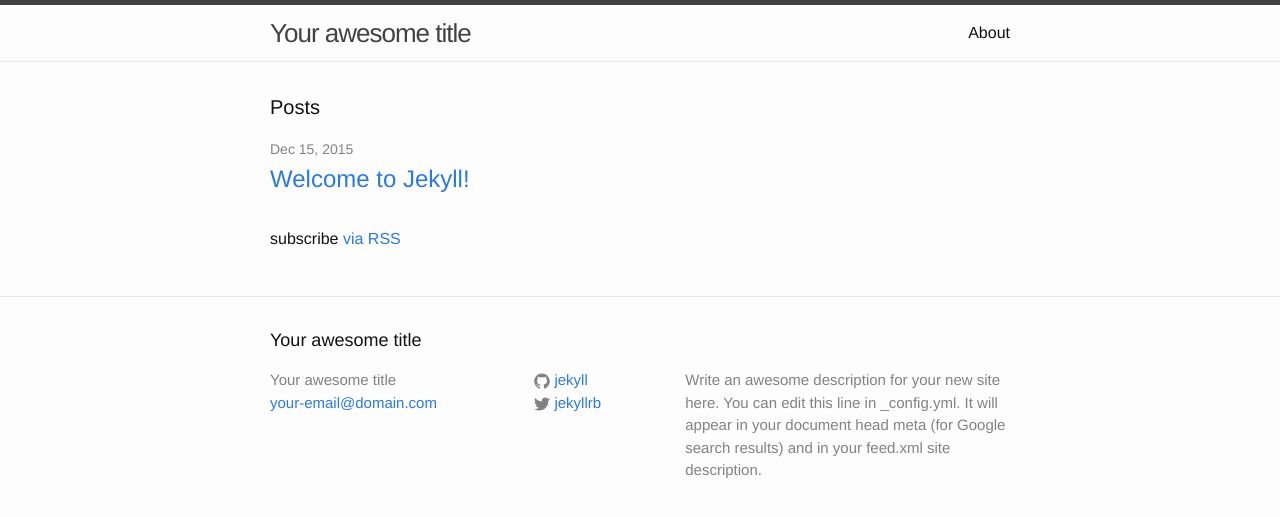
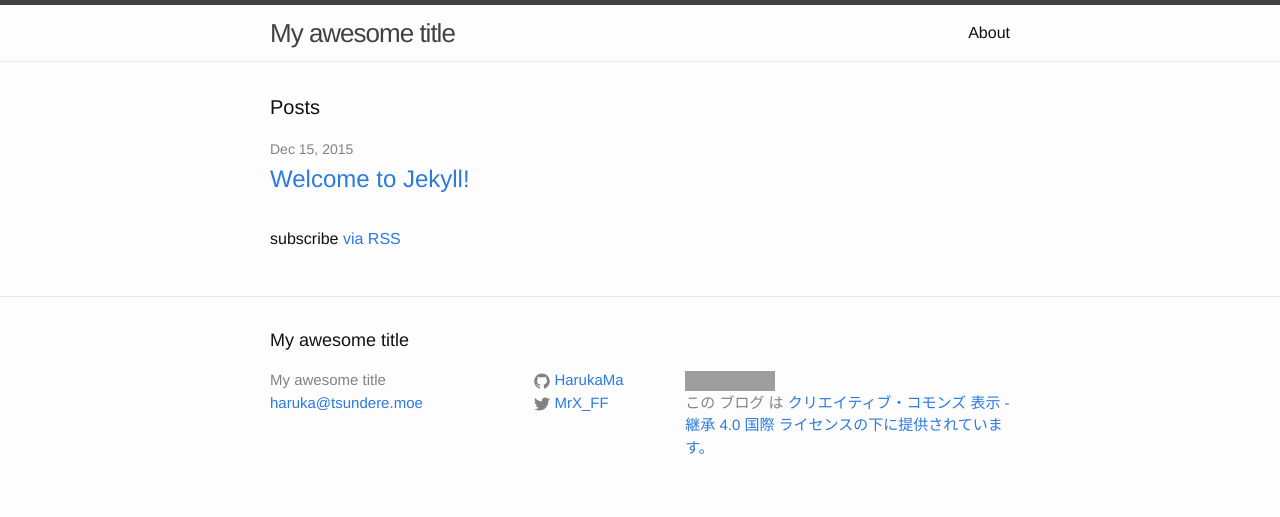
Before and after one commit to HarukaMa/HarukaMa.github.io, a Jekyll site: the page built from index.html, in a window 1280 px wide. Shown: the top 517 px of the page. Built offline with Jekyll 4.4.1, drawn with Linux system fonts in a browser that asks for light colours; grey boxes are pictures that could not be loaded.

Commit message:
Basic conf

```diff
--- a/_config.yml
+++ b/_config.yml
@@ -6,16 +6,13 @@
 # 'jekyll serve'. If you change this file, please restart the server process.
 
 # Site settings
-title: Your awesome title
-email: your-email@domain.com
-description: > # this means to ignore newlines until "baseurl:"
-  Write an awesome description for your new site here. You can edit this
-  line in _config.yml. It will appear in your document head meta (for
-  Google search results) and in your feed.xml site description.
+title: My awesome title
+email: haruka@tsundere.moe
+description: <a rel="license" href="http://creativecommons.org/licenses/by-sa/4.0/"><img alt="クリエイティブ・コモンズ・ライセンス" style="border-width:0" src="https://i.creativecommons.org/l/by-sa/4.0/88x31.png" /></a><br />この ブログ は <a rel="license" href="http://creativecommons.org/licenses/by-sa/4.0/">クリエイティブ・コモンズ 表示 - 継承 4.0 国際 ライセンスの下に提供されています。</a>
 baseurl: "" # the subpath of your site, e.g. /blog
-url: "http://yourdomain.com" # the base hostname & protocol for your site
-twitter_username: jekyllrb
-github_username:  jekyll
+url: "http://HarukaMa.github.io" # the base hostname & protocol for your site
+twitter_username: MrX_FF
+github_username:  HarukaMa
 
 # Build settings
 markdown: kramdown
--- a/_includes/head.html
+++ b/_includes/head.html
@@ -4,7 +4,7 @@
   <meta name="viewport" content="width=device-width, initial-scale=1">
 
   <title>{% if page.title %}{{ page.title }}{% else %}{{ site.title }}{% endif %}</title>
-  <meta name="description" content="{% if page.excerpt %}{{ page.excerpt | strip_html | strip_newlines | truncate: 160 }}{% else %}{{ site.description }}{% endif %}">
+  <meta name="description" content="{% if page.excerpt %}{{ page.excerpt | strip_html | strip_newlines | truncate: 160 }}{% endif %}">
 
   <link rel="stylesheet" href="{{ "/css/main.css" | prepend: site.baseurl }}">
   <link rel="canonical" href="{{ page.url | replace:'index.html','' | prepend: site.baseurl | prepend: site.url }}">
```
Also changed, not shown: 1 other file.
